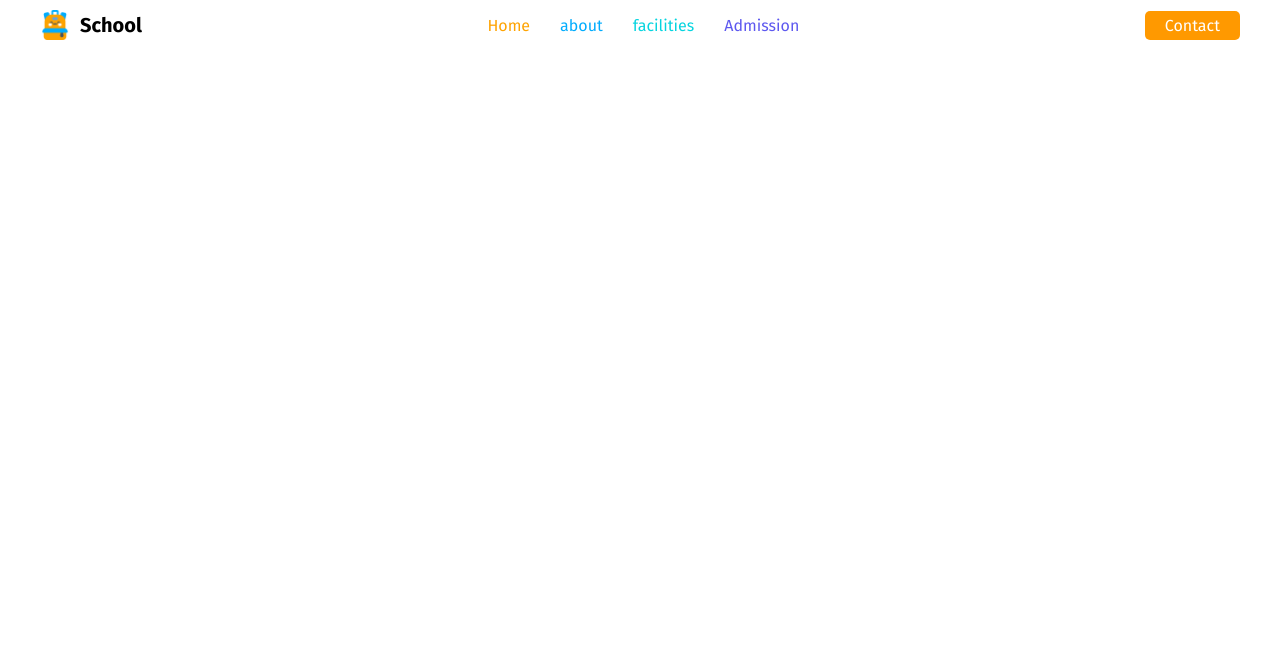
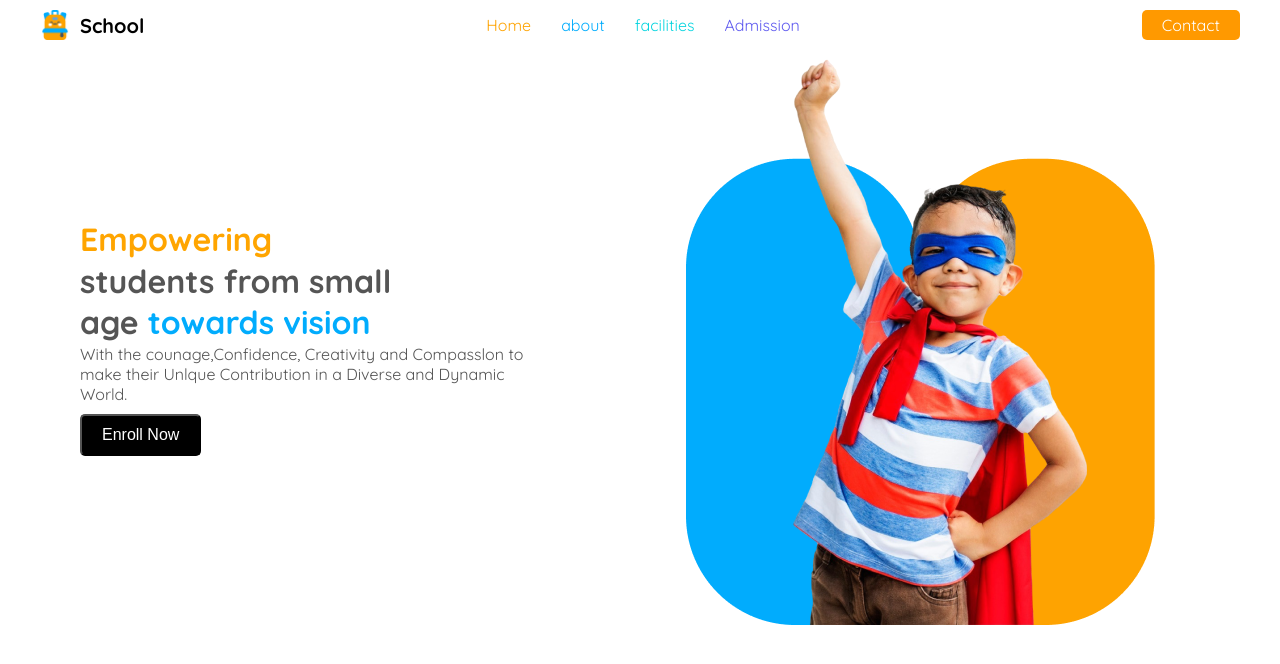
Before and after one commit to mahibwashibtrishan/second-assignment, a plain HTML site: page index.html in a window 1280 px wide. Drawn offline with Linux system fonts and the light colour scheme.

Commit message:
adding the hero section

```diff
--- a/index.html
+++ b/index.html
@@ -6,11 +6,11 @@
     <title>Document</title>
     <link rel="preconnect" href="https://fonts.googleapis.com">
 <link rel="preconnect" href="https://fonts.gstatic.com" crossorigin>
-<link href="https://fonts.googleapis.com/css2?family=Fira+Sans:ital,wght@0,100;0,200;0,300;0,400;0,500;0,600;0,700;0,800;0,900;1,100;1,200;1,300;1,400;1,500;1,600;1,700;1,800;1,900&family=Quicksand:wght@300..700&display=swap" rel="stylesheet">
+<link href="https://fonts.googleapis.com/css2?family=Quicksand:wght@300..700&display=swap" rel="stylesheet">
    <link rel="stylesheet" href="style/style.css">
 </head>
 
-<body class="fira-sans-regular">
+<body class="quicksand">
     <header class="navbar">
 
         <!-- logo -->
@@ -42,8 +42,30 @@
 
     </header>
 
+    <!-- Main part -->
 
     <main>
+        <section class="hero-section">
+            <div class="text-content">
+                <h1> <span class="highlight-orange">Empowering</span>
+                    <br>
+                students from small <br>
+                 age <span class="highlight-blue">towards vision</span>
+
+                </h1>
+             <p>With the counage,Confidence, Creativity and Compasslon to make their Unlque Contribution in a Diverse and Dynamic World.</p>
+
+
+                  <button class="Enroll-btn">Enroll Now</button>
+
+            </div>
+
+            <div class="image-content">
+                <img src="assets/hero-kids.png" alt="superhero kid">
+
+            </div>
+
+        </section>
 
 
     </main>
--- a/style/style.css
+++ b/style/style.css
@@ -4,11 +4,13 @@
     box-sizing: border-box;
 
 }
-.fira-sans-regular {
-    font-family: "Fira Sans", serif;
-    font-weight: 400;
-    font-style: normal;
-  }
+
+.quicksand {
+  font-family: "Quicksand", serif;
+  font-optical-sizing: auto;
+  font-weight: 400;
+  font-style: normal;
+
 
   /* navbar Section */
   .navbar{
@@ -84,3 +86,65 @@
   .contact-button:hover {
     background-color: #e68a00;
   }
+
+  /* Hero section */
+
+  .hero-section {
+    display: flex;
+    align-items: center;
+    justify-content: space-between;
+    margin: 0px 80px 0px 80px;
+
+
+  }
+  .text-content{
+    width: 40%;
+
+
+  }
+  .text-content h1 {
+    font-size: 2rem;
+    line-height: 1.3;
+
+  }
+  .highlight-orange {
+    color: orange;
+    font-weight: bold;
+
+  }
+  .highlight-blue {
+    color: #01ACFD;
+    font-weight: bold;
+
+  }
+  .text-content{
+    margin: 15px 0;
+    font-size: 1rem;
+    color: #555;
+  }
+  .Enroll-btn {
+    background-color: black;
+    color: rgb(255, 255, 255);
+    padding: 10px 20px;
+    border-radius: 5px;
+    margin-top: 10px;
+
+    font-size: 1rem;
+    cursor: pointer;
+
+  }
+  .image-content {
+    width: 50%;
+    display: flex;
+    justify-content: center;
+  }
+  .image-content img {
+    max-width: 100%;
+    height: auto;
+  }
+  /* Responsive for small device */
+
+  /* Hero section responsive */
+  @media screen and  (ma) {
+
+  }
```
